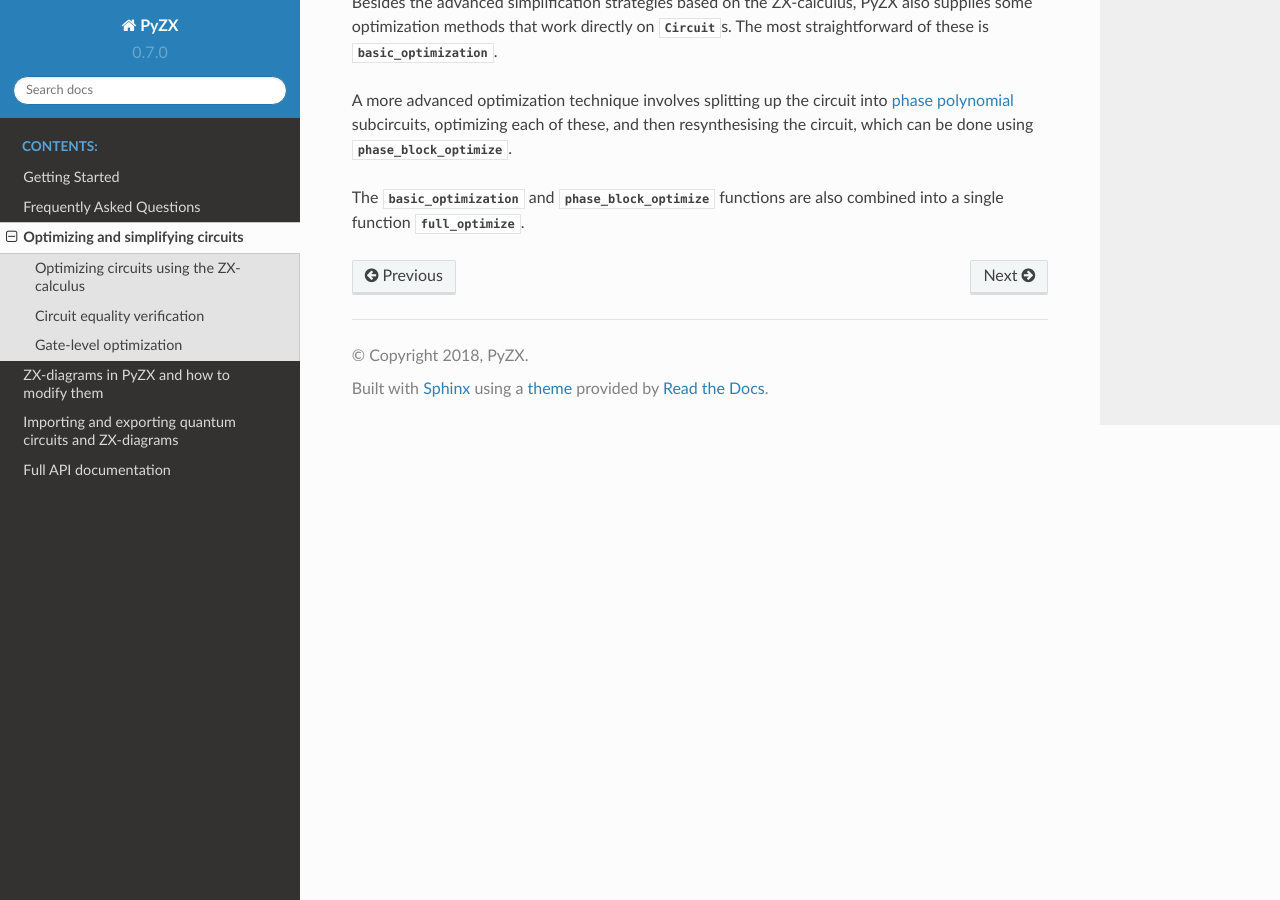
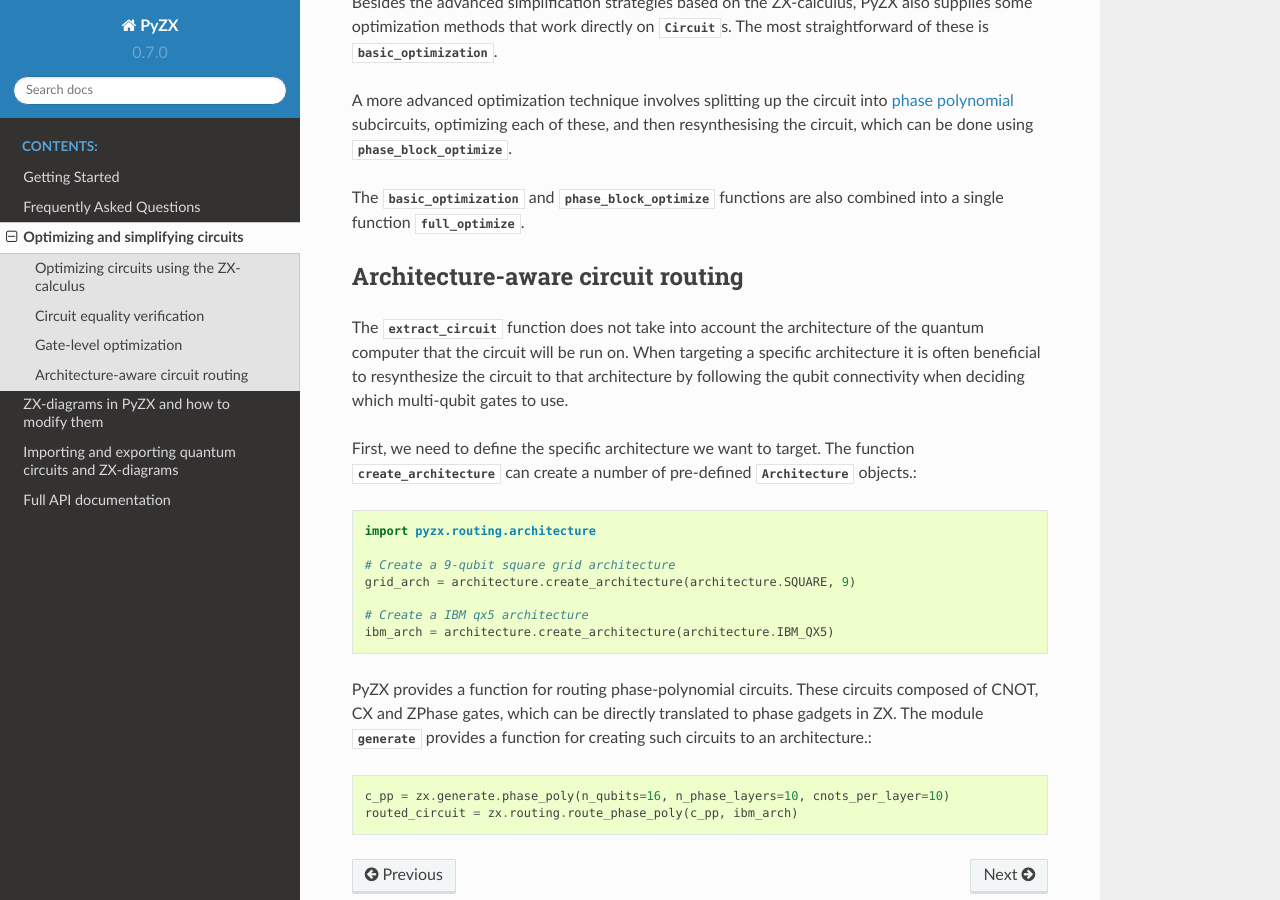
Before and after one commit to zxcalc/pyzx, a Sphinx documentation site: the page built from doc/simplify.rst, in a window 1280 px wide and 900 px high, scrolled down 1734 px. Built offline with Sphinx 7.4.7 and the Read the Docs theme 2.0.0, drawn with Linux system fonts in a browser that asks for light colours.

Commit message:
Add short phasepoly routing example to the docs

```diff
--- a/doc/simplify.rst
+++ b/doc/simplify.rst
@@ -60,3 +60,32 @@ Besides the advanced simplification strategies based on the ZX-calculus, PyZX al
 A more advanced optimization technique involves splitting up the circuit into `phase polynomial <https://arxiv.org/abs/1303.2042>`_ subcircuits, optimizing each of these, and then resynthesising the circuit, which can be done using :func:`~pyzx.optimize.phase_block_optimize`.
 
 The :func:`~pyzx.optimize.basic_optimization` and :func:`~pyzx.optimize.phase_block_optimize` functions are also combined into a single function :func:`~pyzx.optimize.full_optimize`.
+
+Architecture-aware circuit routing
+----------------------------------
+
+The :func:`~pyzx.extract.extract_circuit` function does not take into account
+the architecture of the quantum computer that the circuit will be run on. When
+targeting a specific architecture it is often beneficial to resynthesize the
+circuit to that architecture by following the qubit connectivity when deciding
+which multi-qubit gates to use.
+
+First, we need to define the specific architecture we want to target. The
+function :func:`~pyzx.routing.create_architecture` can create a number of
+pre-defined :class:`~pyzx.routing.Architecture` objects.::
+
+	import pyzx.routing.architecture
+
+	# Create a 9-qubit square grid architecture
+	grid_arch = architecture.create_architecture(architecture.SQUARE, 9)
+
+	# Create a IBM qx5 architecture
+	ibm_arch = architecture.create_architecture(architecture.IBM_QX5)
+
+PyZX provides a function for routing phase-polynomial circuits. These circuits
+composed of CNOT, CX and ZPhase gates, which can be directly translated to phase
+gadgets in ZX. The module :mod:`~pyzx.generate` provides a function for creating
+such circuits to an architecture.::
+
+	c_pp = zx.generate.phase_poly(n_qubits=16, n_phase_layers=10, cnots_per_layer=10)
+	routed_circuit = zx.routing.route_phase_poly(c_pp, ibm_arch)
```
